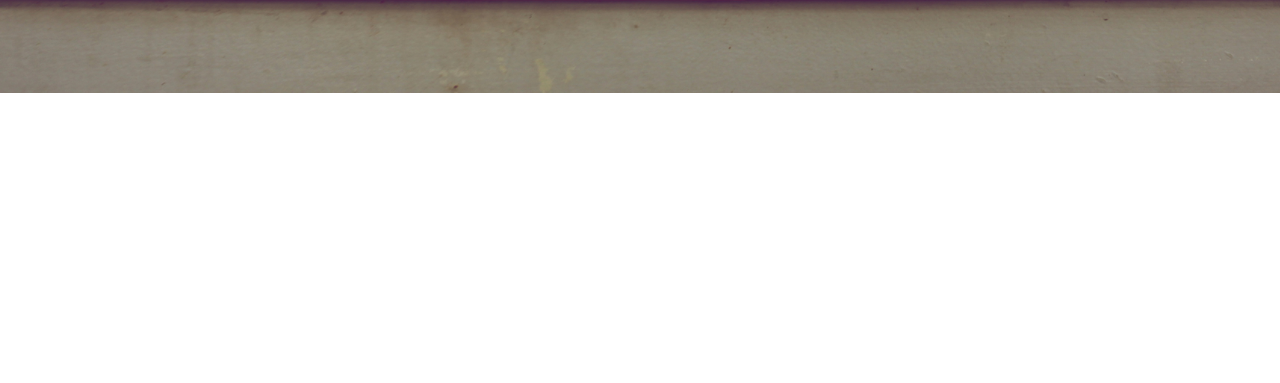
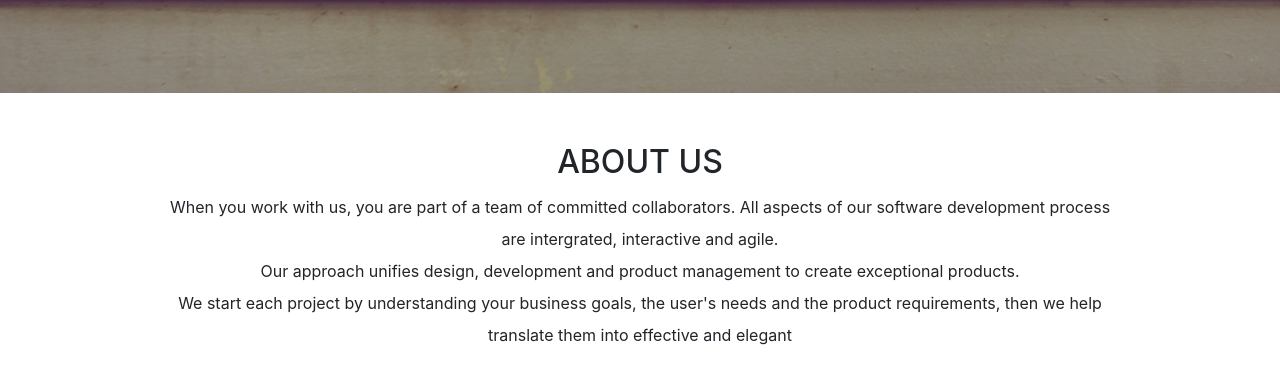
Before and after one commit to mashm3ll0w/delani-project, a plain HTML site: page index.html in a window 1280 px wide. Shown: the part 707-1090 px from the top of the page. Before the commit the page ends 800 px from the top, so only its background shows below. Drawn offline with Linux system fonts and the light colour scheme.

Commit message:
create + style the about-us section

```diff
--- a/css/styles.css
+++ b/css/styles.css
@@ -31,3 +31,17 @@ p.tagline {
 .mouse-logo {
   margin: 120px auto 15px;
 }
+
+
+/* About Secton Styling */
+
+.about-us {
+  margin: 50px auto;
+  width: 75%;
+  max-width: 85%;
+}
+
+.about-us > p {
+  line-height: 2;
+  margin-top: 10px;
+}
--- a/index.html
+++ b/index.html
@@ -16,7 +16,14 @@
         <p class="tagline">amazing people are making amazing designs in a fun environment</p>
         <img src="imgs/mouse_click.png" alt="mouse_click_img" class="mouse-logo">
 			</div>
-		</section>
+    </section>
+
+    <section class="about-us">
+      <h2>ABOUT US</h2>
+        <p>When you work with us, you are part of a team of committed collaborators. All aspects of our software development process are intergrated, interactive and agile. <br>
+        Our approach unifies design, development and product management to create exceptional products. <br>
+      We start each project by understanding your business goals, the user's needs and the product requirements, then we help translate them into effective and elegant <solutions class=""></solutions></p>
+    </section>
 
 		<script src="js/jquery-3.4.1.js" type="text/javascript" charset="utf-8"></script>
 		<script src="js/index.js" type="text/javascript" charset="utf-8"></script>
```
